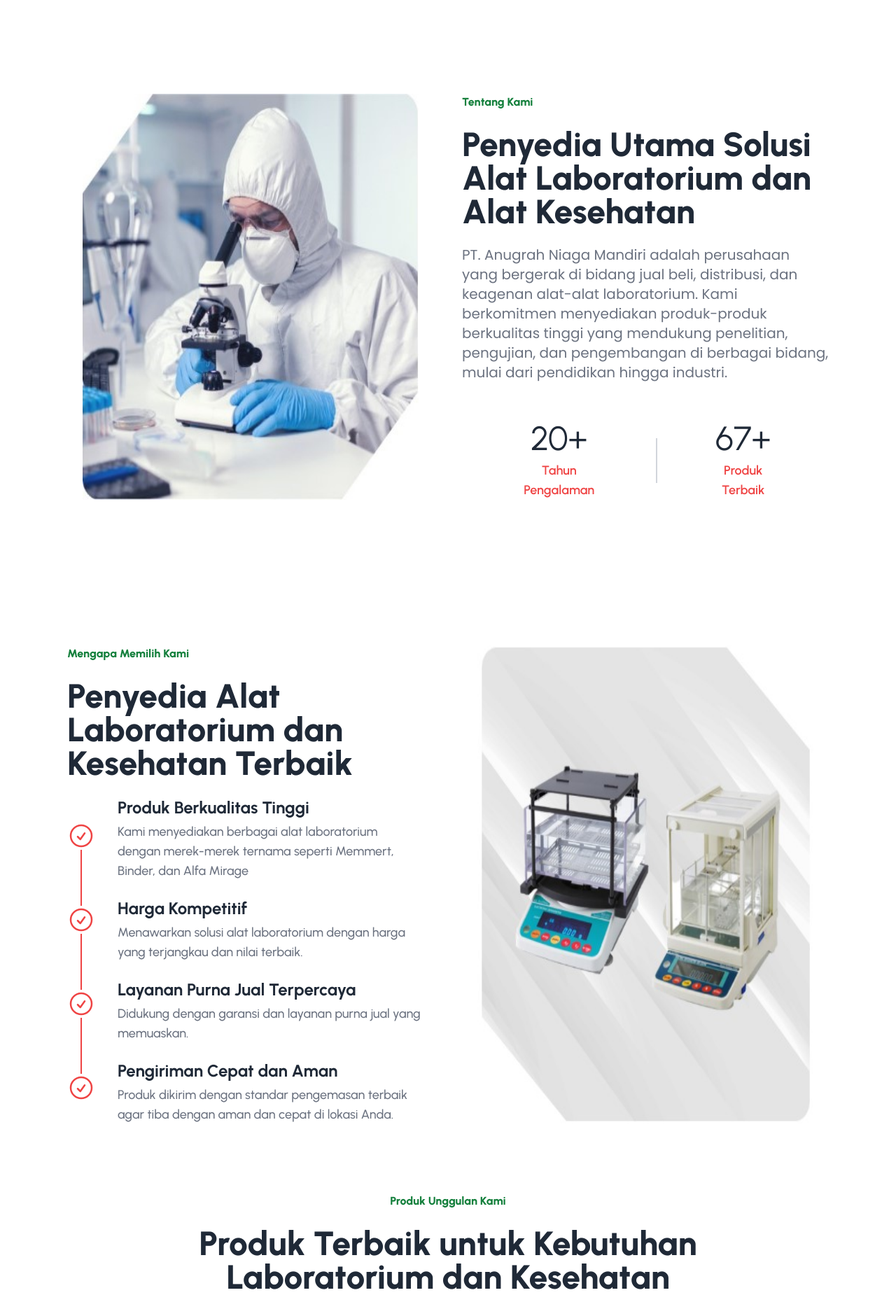
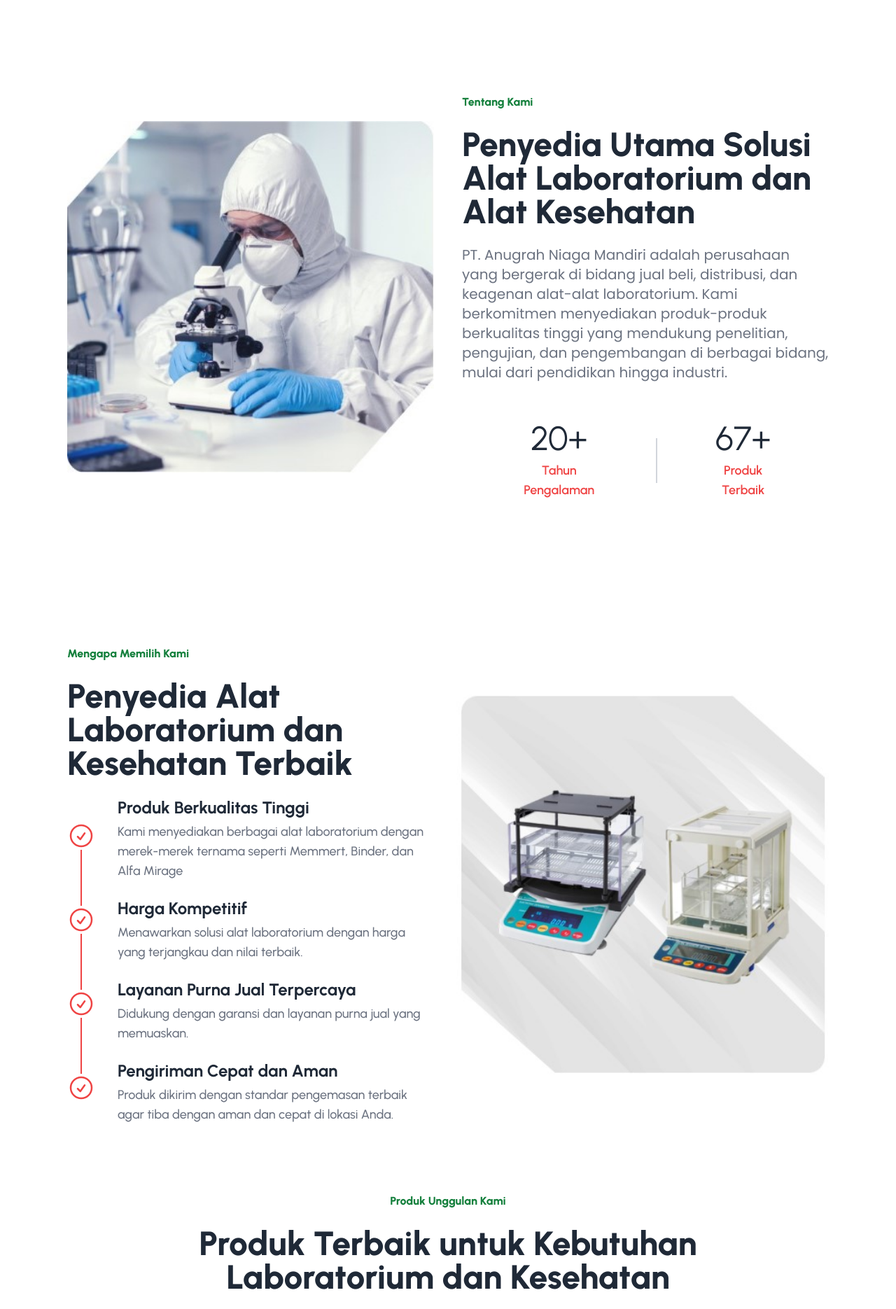
Before and after one commit to NgurahAp/goldmeter_anm, a React (Vite) app: page / in a window 1280 px wide. Shown: the part 760-2630 px from the top of the page at 70% size. Built offline with nearby package versions, Linux system fonts and the light colour scheme.

Commit message:
Done fixin image

```diff
--- a/src/components/landingPage/AboutUsSection.tsx
+++ b/src/components/landingPage/AboutUsSection.tsx
@@ -1,15 +1,15 @@
 const AboutUs = () => {
   return (
     <section className="min-h-screen flex items-center">
-      <div className="flex flex-col md:flex-row gap-x-10 px-5 md:px-24 ">
-        <div className="w-full flex justify-center md:w-1/2">
-          <img
-            className="w-11/12"
-            src="/landing/about_us.jpg"
-            alt="Penyedia Utama Solusi Alat Laboratorium dan Alat Kesehatan"
-            height={547}
-            width={523}
-          />
+      <div className="flex flex-col md:flex-row gap-x-10 px-5 md:px-24">
+        <div className="w-full md:w-1/2 flex items-center justify-center">
+          <div className="w-full relative">
+            <img
+              className="w-full object-contain"
+              src="/landing/about_us.jpg"
+              alt="Penyedia Utama Solusi Alat Laboratorium dan Alat Kesehatan"
+            />
+          </div>
         </div>
         <div className="w-full md:w-1/2 font-urbanist">
           <p className="text-green-700 text-center md:text-base md:text-left font-extrabold pb-3 md:pb-6 text-xl pt-10 md:pt-0">
@@ -18,7 +18,7 @@ const AboutUs = () => {
           <h2 className="font-extrabold text-center md:text-left text-3xl md:text-5xl text-gray-800 pb-3 md:pb-6">
             Penyedia Utama Solusi Alat Laboratorium dan Alat Kesehatan
           </h2>
-          <h2 className="font-poppins text-center md:text-left text-gray-500 text-sm md:text-xl ">
+          <h2 className="font-poppins text-center md:text-left text-gray-500 text-sm md:text-xl">
             PT. Anugrah Niaga Mandiri adalah perusahaan yang bergerak di bidang
             jual beli, distribusi, dan keagenan alat-alat laboratorium. Kami
             berkomitmen menyediakan produk-produk berkualitas tinggi yang
--- a/src/components/landingPage/ContactUsSection.tsx
+++ b/src/components/landingPage/ContactUsSection.tsx
@@ -1,9 +1,12 @@
 const ContactUs = () => {
   return (
-    <section id="contactUs" className="min-h-[80vh] bg-gray-100 py-6 px-36">
-      <div className="flex w-full h-full gap-x-8">
+    <section
+      id="contactUs"
+      className="min-h-[80vh] bg-gray-100 py-6 px-5 md:px-36"
+    >
+      <div className="flex flex-col md:flex-row w-full h-full gap-8">
         {/* Left Section */}
-        <div className="w-1/3 bg-white p-5 rounded-lg">
+        <div className="w-full md:w-1/3 bg-white p-5 rounded-lg">
           <h2 className="font-urbanist text-green-700 font-bold text-lg">
             Hubungi Kami
           </h2>
@@ -57,8 +60,8 @@ const ContactUs = () => {
         </div>
 
         {/* Right Section */}
-        <div className="w-2/3 bg-white rounded-lg p-10">
-          <h2 className="font-urbanist text-gray-800 font-extrabold text-5xl">
+        <div className="w-full md:w-2/3 bg-white rounded-lg p-5 md:p-10">
+          <h2 className="font-urbanist text-gray-800 font-extrabold text-3xl md:text-5xl">
             Dapatkan Penawaran Spesial Sekarang!
           </h2>
           <form className="space-y-4 pt-7">
--- a/src/components/landingPage/WhyUsSection.tsx
+++ b/src/components/landingPage/WhyUsSection.tsx
@@ -1,7 +1,7 @@
 const WhyUs = () => {
   return (
     <section id="whyUs" className="min-h-screen flex items-center my-10">
-      <div className="flex flex-col-reverse md:flex-row gap-x-10 px-5 md:px-24 ">
+      <div className="flex flex-col-reverse md:flex-row gap-x-6 px-5 md:px-24 ">
         <div className="w-full md:w-1/2 font-urbanist">
           <p className="text-green-700 md:text-base text-left font-extrabold pb-3 md:pb-6 text-xl pt-10 md:pt-0">
             Mengapa Memilih Kami
@@ -110,8 +110,10 @@ const WhyUs = () => {
             </div>
           </div>
         </div>
-        <div className="w-full flex justify-center md:w-1/2">
-          <img className="w-11/12" src="/landing/why_us.jpg" alt="Logo" />
+        <div className="w-full flex justify-center items-center md:w-1/2">
+          <div className="w-11/12 md:w-full relative">
+            <img className="object-contain w-full" src="/landing/why_us.jpg" alt="Logo" />
+          </div>
         </div>
       </div>
     </section>
```
